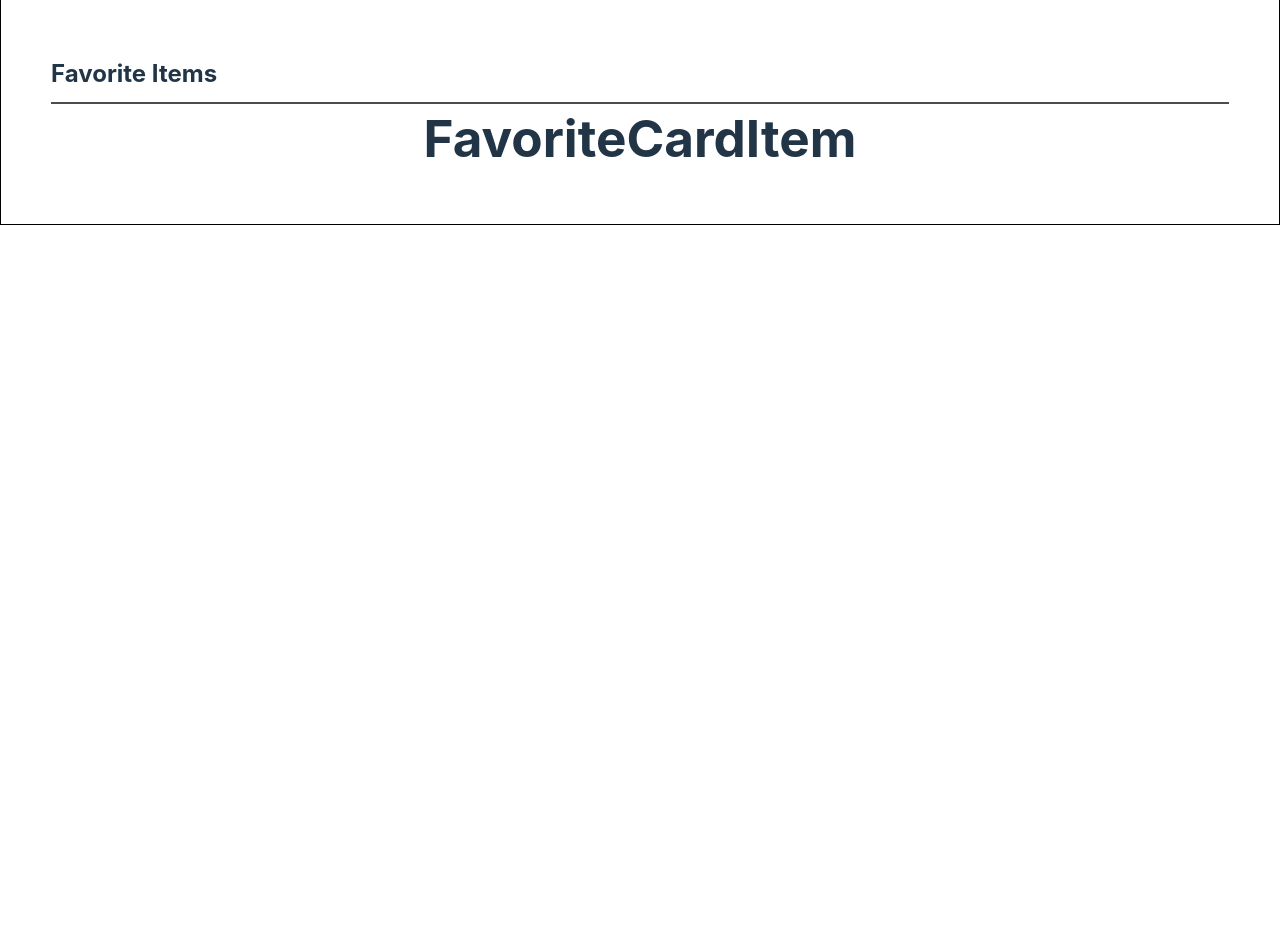
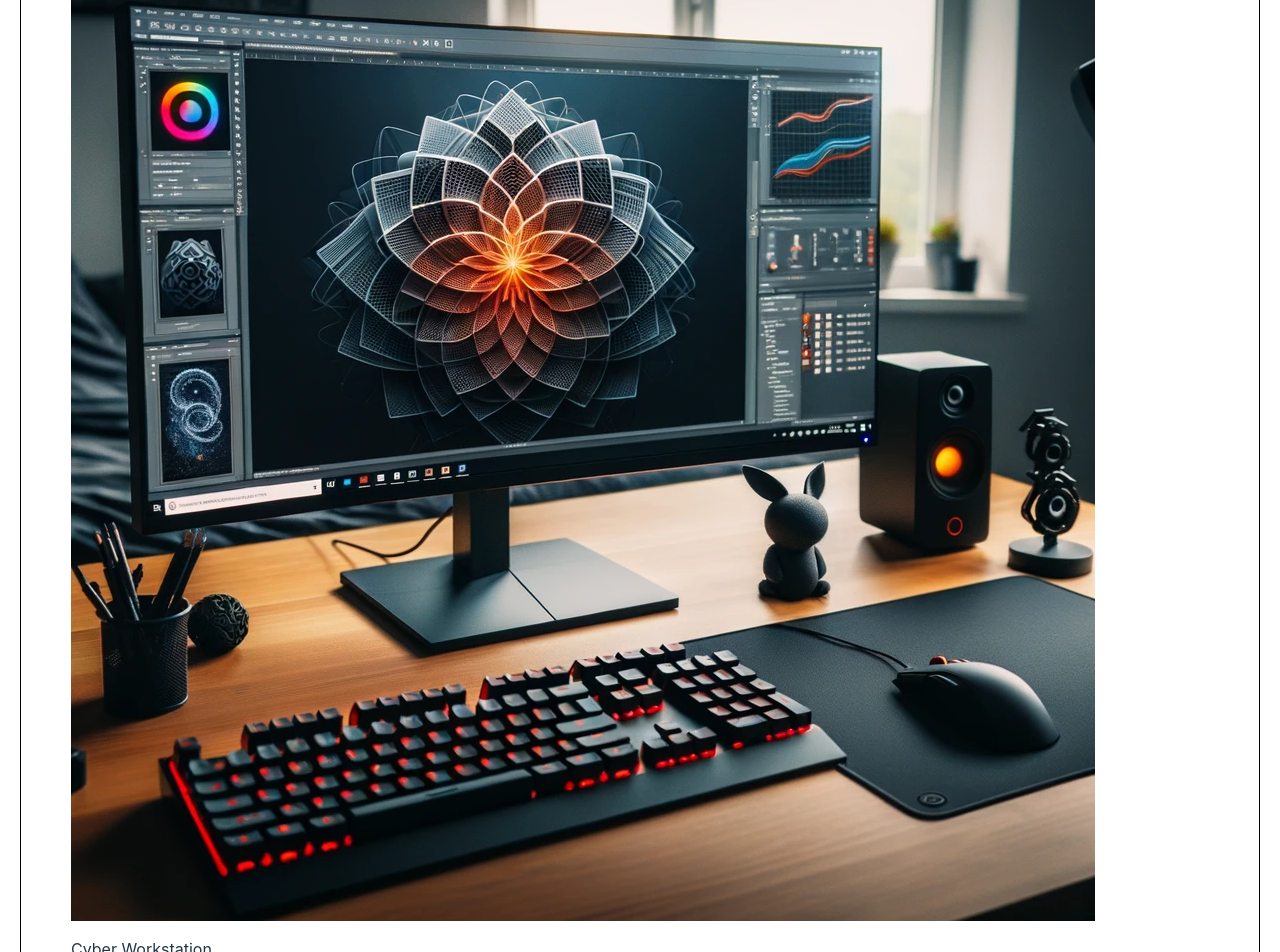
Before and after one commit to kip2/E-Commerce-Site-React, a React (Vite) app in the folder app/: page / in a window 1280 px wide. Shown: the part 360-1312 px from the top of the page. Before the commit the page ends 800 px from the top, so only its background shows below. Built offline with nearby package versions, Linux system fonts and the light colour scheme.

Commit message:
FavoriteItemにダミーデータ注入

```diff
--- a/app/src/components/atoms/Title.css
+++ b/app/src/components/atoms/Title.css
@@ -1,12 +1,3 @@
 .title-caption {
     font-size: 1.5em;
 }
-
-.title-caption::after {
-    content: '';
-    display: block;
-    width: 100%;
-    height: 2px;
-    background-color: #4c4c4c;
-    margin-top: 10px;
-}
--- a/app/src/components/molecules/FavoriteItem.css
+++ b/app/src/components/molecules/FavoriteItem.css
@@ -0,0 +1,24 @@
+.favorite-item {
+    width: 100%;
+    height: 100%;
+    display: flex;
+}
+
+.favorite-item::before {
+    content: '';
+    display: block;
+    width: 100%;
+    height: 2px;
+    background-color: #4c4c4c;
+    margin-top: 10px;
+}
+
+
+.favorite-item::after {
+    content: '';
+    display: block;
+    width: 100%;
+    height: 2px;
+    background-color: #4c4c4c;
+    margin-top: 10px;
+}
--- a/app/src/components/molecules/FavoriteItem.tsx
+++ b/app/src/components/molecules/FavoriteItem.tsx
@@ -1,11 +1,21 @@
+import "./FavoriteItem.css"
 
+type FavoriteItemProps = {
+    imgUrl: string
+    name: string
+    price: number
+}
 
-const FavoriteCardItem = () => {
+const FavoriteItem:React.FC<FavoriteItemProps> = ({ imgUrl, name, price }) => {
     return(
-        <div className="">
-            <h1>FavoriteCardItem</h1>
-        </div>
+        <>
+            <div className="favorie-item">
+                <img src={imgUrl} />
+                <p className="name">{name}</p>
+                <p className="price">{price}~</p>
+            </div>
+        </>
     )
 }
 
-export default FavoriteCardItem
+export default FavoriteItem
--- a/app/src/components/organisms/FavoriteItems.css
+++ b/app/src/components/organisms/FavoriteItems.css
@@ -1,4 +1,5 @@
 .favorite-card {
     border: solid 1px #000000;
     padding: 50px;
+    margin:20px
 }
--- a/app/src/components/organisms/FavoriteItems.tsx
+++ b/app/src/components/organisms/FavoriteItems.tsx
@@ -1,12 +1,23 @@
 import "./FavoriteItems.css"
 import Title from "../atoms/Title"
-import FavoriteCardItem from "../molecules/FavoriteItem"
+import FavoriteItem from "../molecules/FavoriteItem"
+
+const data = {
+    "name": "Cyber Workstation",
+    "imgUrl": "./img/desktop1.png",
+    "price": 130896,
+    "description": "このデスクトップは、プロフェッショナルな映像編集や3Dレンダリングのために特別に設計されました。最新の高速プロセッサーと大容量のRAMを搭載しており、複雑なタスクでもスムーズに対応します。"
+}
 
 const FavoriteCard = () => {
     return (
         <div className="favorite-card">
             <Title title={"Favorite Items"}/>
-            <FavoriteCardItem />
+            <FavoriteItem
+                imgUrl={data.imgUrl}
+                name={data.name}
+                price={data.price}
+            />
         </div>
     )
 }
```
